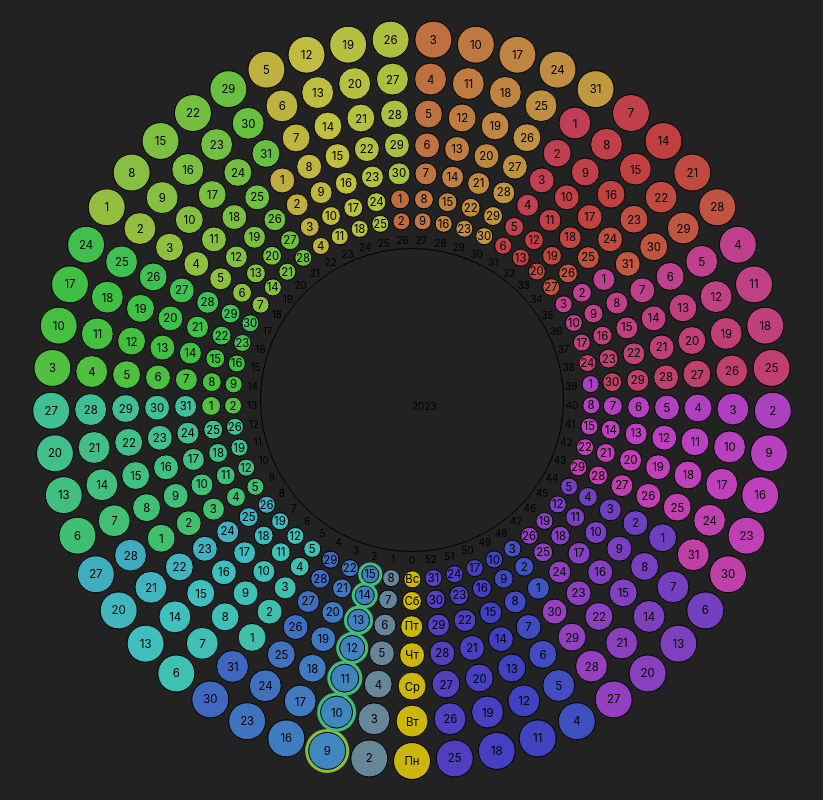
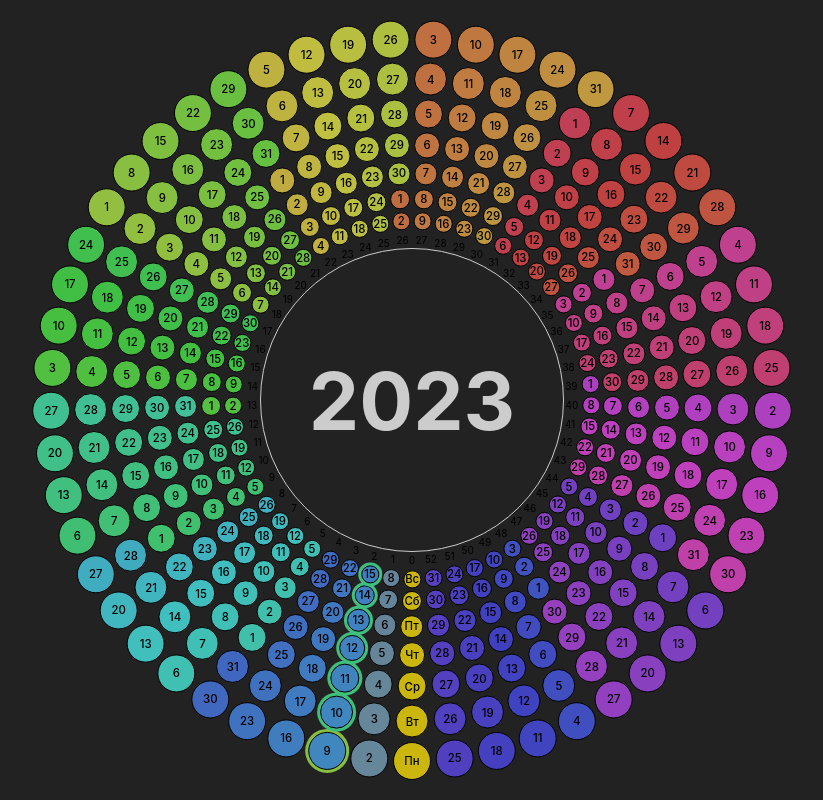
Before and after one commit to MrBlunderovich/calendar, a React (Create React App) app: page / in a window 1280 px wide. Shown: the whole page, without its empty margins (228-1051 px from the left). Built offline with nearby package versions, Linux system fonts and the light colour scheme.

Commit message:
Adjust center circle css

```diff
--- a/src/App.jsx
+++ b/src/App.jsx
@@ -40,8 +40,9 @@ const App = () => {
   return (
     <div className="App flex-center">
       <div className="center-point" id="center-point">
-        <div className="abs">{nowYear}</div>
-        <div className="center-circle abs" id="center-circle"></div>
+        <div className="center-circle abs" id="center-circle">
+          <div className="now-year">{nowYear}</div>
+        </div>
         {weeksArray.map((week) => (
           <Week
             id={`week${week}`}
--- a/src/index.css
+++ b/src/index.css
@@ -45,8 +45,12 @@ body {
   height: var(--inner-circle-diameter);
   left: calc(var(--inner-circle-diameter) / -2);
   top: calc(var(--inner-circle-diameter) / -2);
-  border: 1px solid rgb(0, 0, 0);
+  border: 1px solid #ccc;
   border-radius: 50%;
+
+  display: flex;
+  align-items: center;
+  justify-content: center;
 }
 .Week {
   width: var(--week-div-width);
@@ -67,6 +71,7 @@ body {
   font-size: calc(var(--week-div-width) * 0.3);
   background-color: hsl(160, 38%, 58%);
   /* background-color: rgb(109, 189, 162); */
+  font-weight: 500;
 }
 .day1 {
   width: var(--day1-diam);
@@ -97,6 +102,8 @@ body {
   height: var(--day7-diam);
 }
 
-/* .current-week {
-  box-shadow: 0 0 10px 3px white;
-} */
+.now-year {
+  font-size: 8rem;
+  font-weight: 700;
+  color: #ccc;
+}
```
